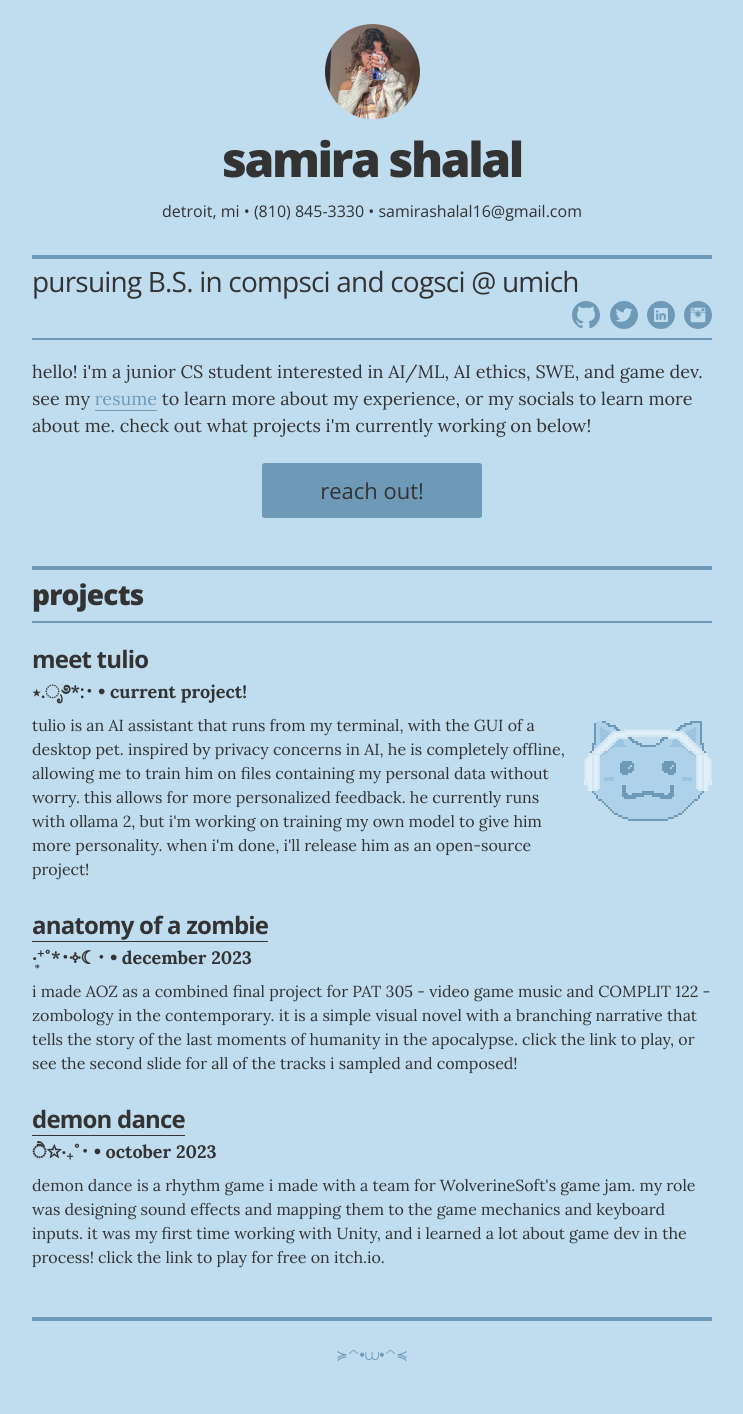
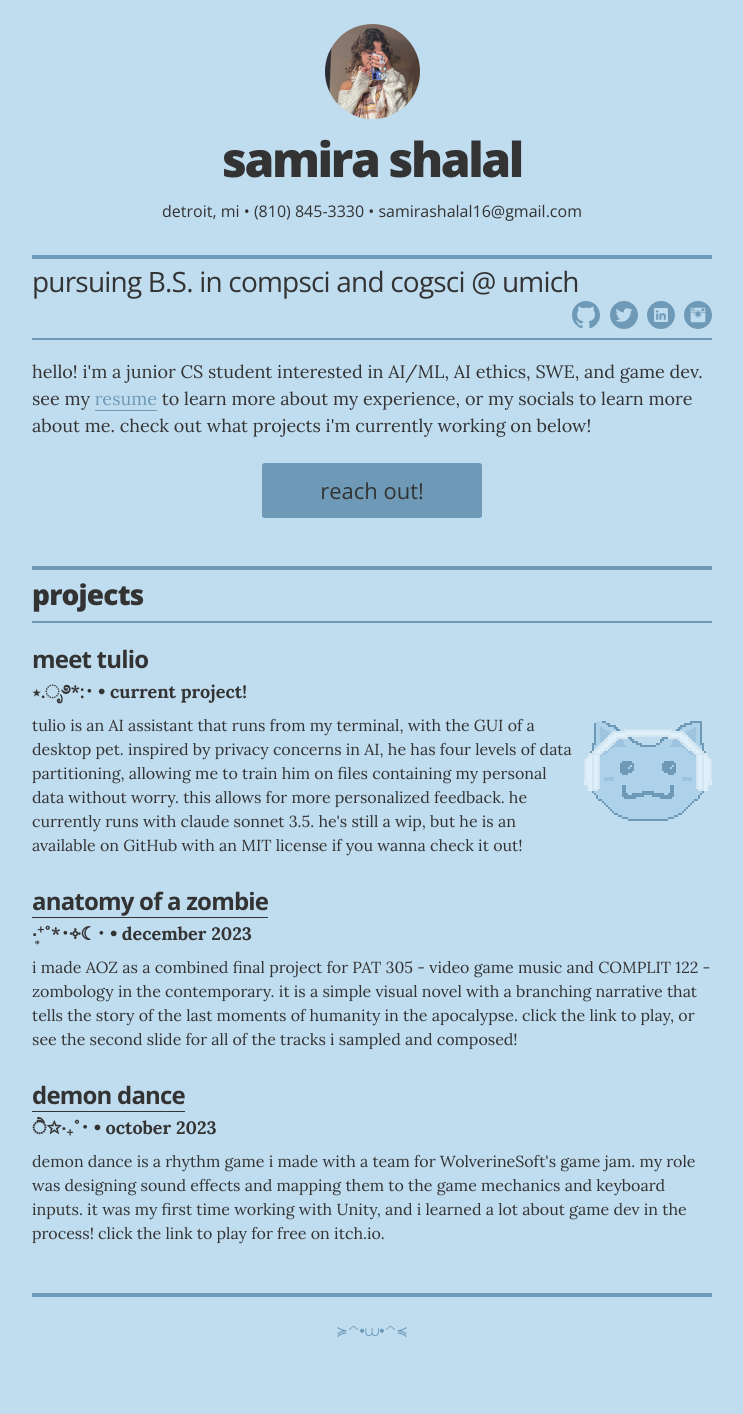
Before and after one commit to n0vendy/n0vendy.github.io, a Jekyll site: the page built from index.html, in a window 1280 px wide. Shown: the whole page, without its empty margins (268-1011 px from the left). Built offline with Jekyll 4.4.1, drawn with Linux system fonts in a browser that asks for light colours; after the commit the page ends 1390 px from its top, so only the background shows below that.

Commit message:
update resume, tulio description

```diff
--- a/_config.yml
+++ b/_config.yml
@@ -23,7 +23,7 @@
 resume_header_contact_info:     "detroit, mi • (810) 845-3330 • samirashalal16@gmail.com"
 display_header_contact_info:    "true"
 
-resume_header_intro: "<p>hello! i'm a junior CS student interested in AI/ML, AI ethics, SWE, and game dev. see my <a href='https://drive.google.com/file/d/1QtwyvNxuVUTbv-8wthnyIizijuA8Qebt/view?usp=drive_link'>resume</a> to learn more about my experience, or my socials to learn more about me. check out what projects i'm currently working on below!</p>"
+resume_header_intro: "<p>hello! i'm a junior CS student interested in AI/ML, AI ethics, SWE, and game dev. see my <a href='https://drive.google.com/file/d/1hL7brkvo9EnPGHZmJMl4Pwm8EE67l5mB/view?usp=sharing'>resume</a> to learn more about my experience, or my socials to learn more about me. check out what projects i'm currently working on below!</p>"
 
 # use "yes" to display the email contact button,
 # "no" to display an "I'm not looking for work" message,
--- a/_data/projects.yml
+++ b/_data/projects.yml
@@ -7,7 +7,7 @@
   duration: current project!
   image: /images/tulio128.gif
   # url: "#"
-  description: tulio is an AI assistant that runs from my terminal, with the GUI of a desktop pet. inspired by privacy concerns in AI, he is completely offline, allowing me to train him on files containing my personal data without worry. this allows for more personalized feedback. he currently runs with ollama 2, but i'm working on training my own model to give him more personality. when i'm done, i'll release him as an open-source project!
+  description: tulio is an AI assistant that runs from my terminal, with the GUI of a desktop pet. inspired by privacy concerns in AI, he has four levels of data partitioning, allowing me to train him on files containing my personal data without worry. this allows for more personalized feedback. he currently runs with claude sonnet 3.5. he's still a wip, but he is an available on GitHub with an MIT license if you wanna check it out!
 
 - project: anatomy of a zombie
   role: ‧͙⁺˚*･༓☾･
```
Also changed, not shown: 1 other file.
